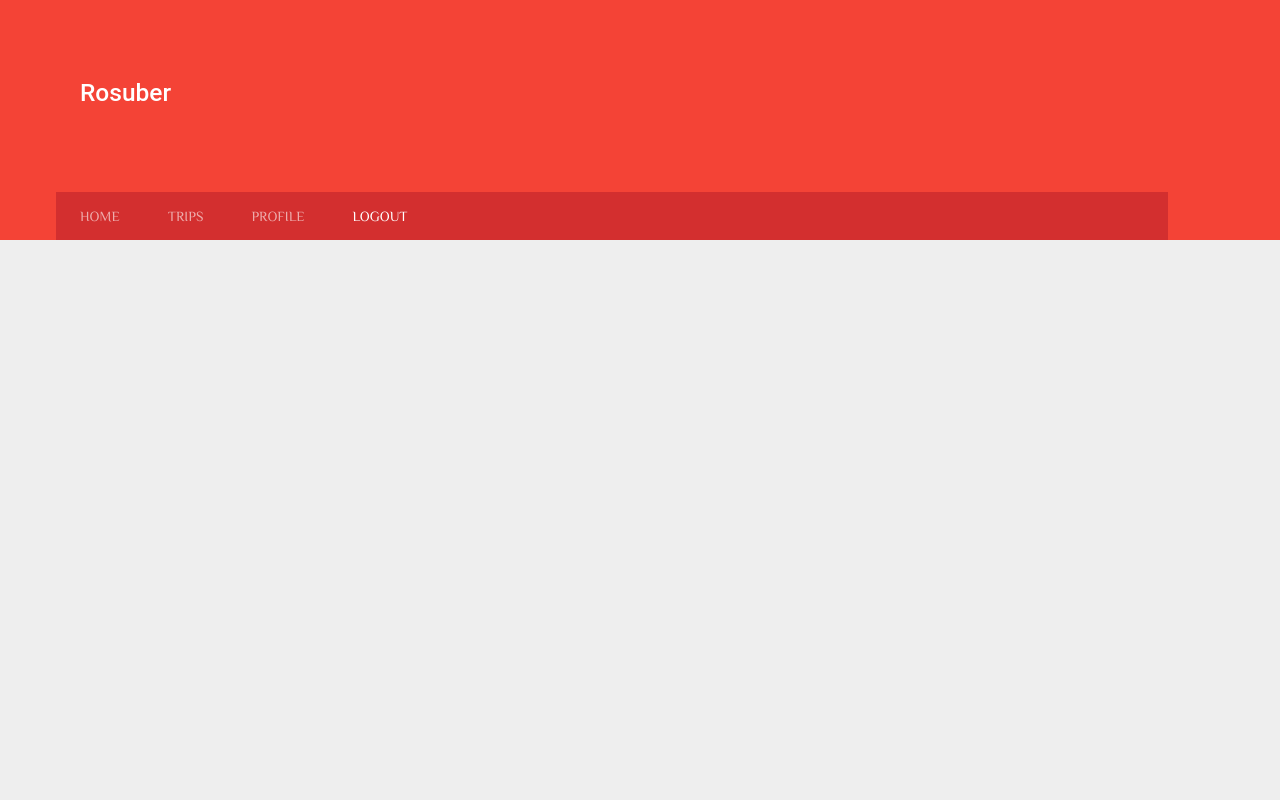
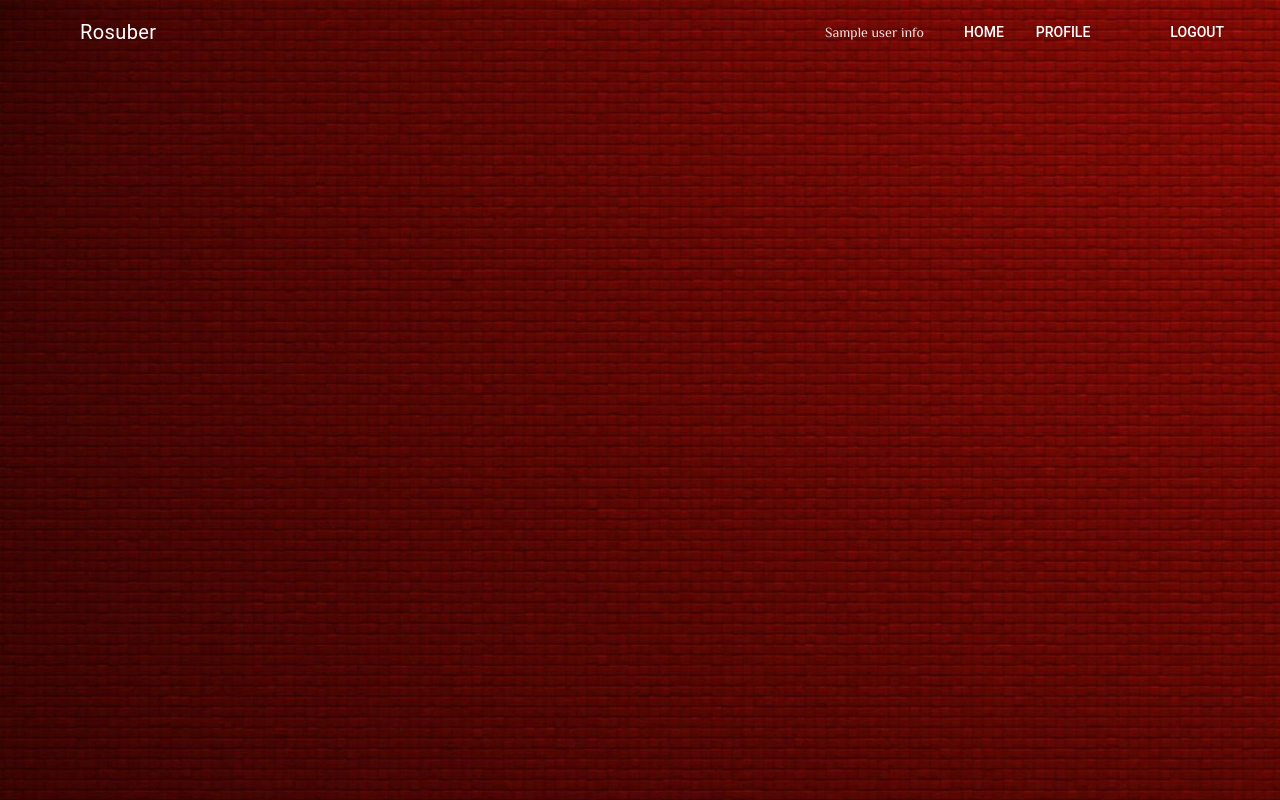
Before and after one commit to YizhiFeng/Rosuber, a Python web app: template Rosuber/Rosuber-gae/templates/homepage.html in a window 1280 px wide. Run offline with Jinja, Linux system fonts and the light colour scheme; the template is opened without the code that fills it: most values are stand-ins (such as "Sample title", 1, 10 or a date in 2020); some libraries are stand-ins or nearby versions.

Commit message:
change homepage and layout

```diff
--- a/Rosuber/Rosuber-gae/handlers/base_handlers.py
+++ b/Rosuber/Rosuber-gae/handlers/base_handlers.py
@@ -42,7 +42,8 @@ class BaseHandler(Handler):
         raise Exception("No rose user logged in")
     user_info = json.loads(self.session["user_info"])
     email = user_info["email"]
-    values = {"user_email": email,
+    values = {"user_info": user_info,
+              "user_email": email,
               "logout_url": "/rosefire-logout"}
     self.update_values(email, values)
     self.response.out.write(template.render(values))
--- a/Rosuber/Rosuber-gae/templates/homepage.html
+++ b/Rosuber/Rosuber-gae/templates/homepage.html
@@ -34,7 +34,7 @@
   <script src="/static/js/bootstrap.min.js"></script>
 
   <!-- Custom CSS -->
-  <link rel="stylesheet" href="/static/css/style.css">
+  <!--  link rel="stylesheet" href="/static/css/style.css"-->
 
   <!-- Custom JS -->
   <script src="/static/js/main.js"></script>
@@ -42,37 +42,56 @@
 
 
 
-  <style>
-  body {
-  color: white;
-  background-color: #eeeeee;
-  font-family: 'Philosopher', sans-serif;
- }
+<style>
 
+.demo-layout-transparent {
+background: url('static/image/darkred.jpg') center / cover;
+}
 
-  </style>
+<!-- Uses a transparent header that draws on top of the layout's background -->
+.demo-layout-transparent .mdl-layout__header,
+.demo-layout-transparent .mdl-layout__drawer-button {
+/* This background is dark, so we set text to white. Use 87% black instead if your background is light. */
+color: white;
+}
+
+nav .mdl-button {
+color: white;
+}
+</style>
 
 </head>
 
 <body>
 
-     <div class="mdl-layout mdl-js-layout mdl-layout--fixed-header">
-      <header class="mdl-layout__header mdl-layout__header--scroll mdl-color--primary">
-        <div class="mdl-layout--large-screen-only mdl-layout__header-row">
-        </div>
-        <div class="mdl-layout--large-screen-only mdl-layout__header-row">
-          <h3>Rosuber</h3>
-        </div>
-        <div class="mdl-layout--large-screen-only mdl-layout__header-row">
-        </div>
-        <div class="mdl-layout__tab-bar mdl-js-ripple-effect mdl-color--primary-dark">
-            <a href="/" class="mdl-layout__tab">Home</a>
-            <a href="/homepage" class="mdl-layout__tab active">Trips</a>
-            <a href="/profile" class="mdl-layout__tab">Profile</a>
-            <a id = "logout-btn" class="mdl-layout__tab">Logout</a>
-        </div>
-      </header>
+<div class="demo-layout-transparent mdl-layout mdl-js-layout">
+  <header class="mdl-layout__header mdl-layout__header--transparent">
+    <div class="mdl-layout__header-row">
+      <!-- Title -->
+      <span class="mdl-layout-title">Rosuber</span>
+      <!-- Add spacer, to align navigation to the right -->
+      <div class="mdl-layout-spacer"></div>
+      <!-- Navigation -->
+      <nav class="mdl-navigation">
+      	<a disabled class="mdl-navigation__link" style="font-family:'Philosopher', sans-serif">{{ user_info.name }}</a>
+        <a class="mdl-button mdl-js-button mdl-js-ripple-effect" href="/homepage">Home</a>
+        <a class="mdl-button mdl-js-button mdl-js-ripple-effect" href="/profile">Profile</a>
+        <label class="mdl-navigation__link"></label>
+        <button class="mdl-button mdl-js-button mdl-js-ripple-effect" id="logout-btn">logout</button>
+      </nav>
     </div>
+  </header>
+  <div class="mdl-layout__drawer">
+    <span class="mdl-layout-title">Menu</span>
+    <nav class="mdl-navigation">
+      <a class="mdl-navigation__link" href="">I am a passenger</a>
+      <a class="mdl-navigation__link" href="">I am a driver</a>
+    </nav>
+  </div>
+  <main class="mdl-layout__content">
+  {% block content %}{% endblock %}
+  </main>
+</div>
 
 
   <!-- Logout password confirmation dialog -->
@@ -84,7 +103,7 @@
 	</div>
 	<div class="mdl-dialog__actions">
 		<a
-			class="mdl-button mdl-js-button mdl-button--raised mdl-js-ripple-effect mdl-button--accent"
+			class="mdl-button mdl-js-button mdl-button--raised mdl-js-ripple-effect mdl-button--accent"  style="background-color: red"
 			id ="signout-btn"> Sign out </a>
 		<button type="button"
 			class="mdl-button mdl-js-button mdl-js-ripple-effect close-logout-confirm-dialog">Cancel</button>
```
Also changed, not shown: Rosuber/Rosuber-gae/templates/login.html (+6 -5 lines), Rosuber/Rosuber-gae/templates/profile.html (+4 -109 lines), Rosuber/Rosuber-gae/static/image/darkred.jpg (added), Rosuber/Rosuber-gae/static/image/rhit.jpg (added), 13 other files.
